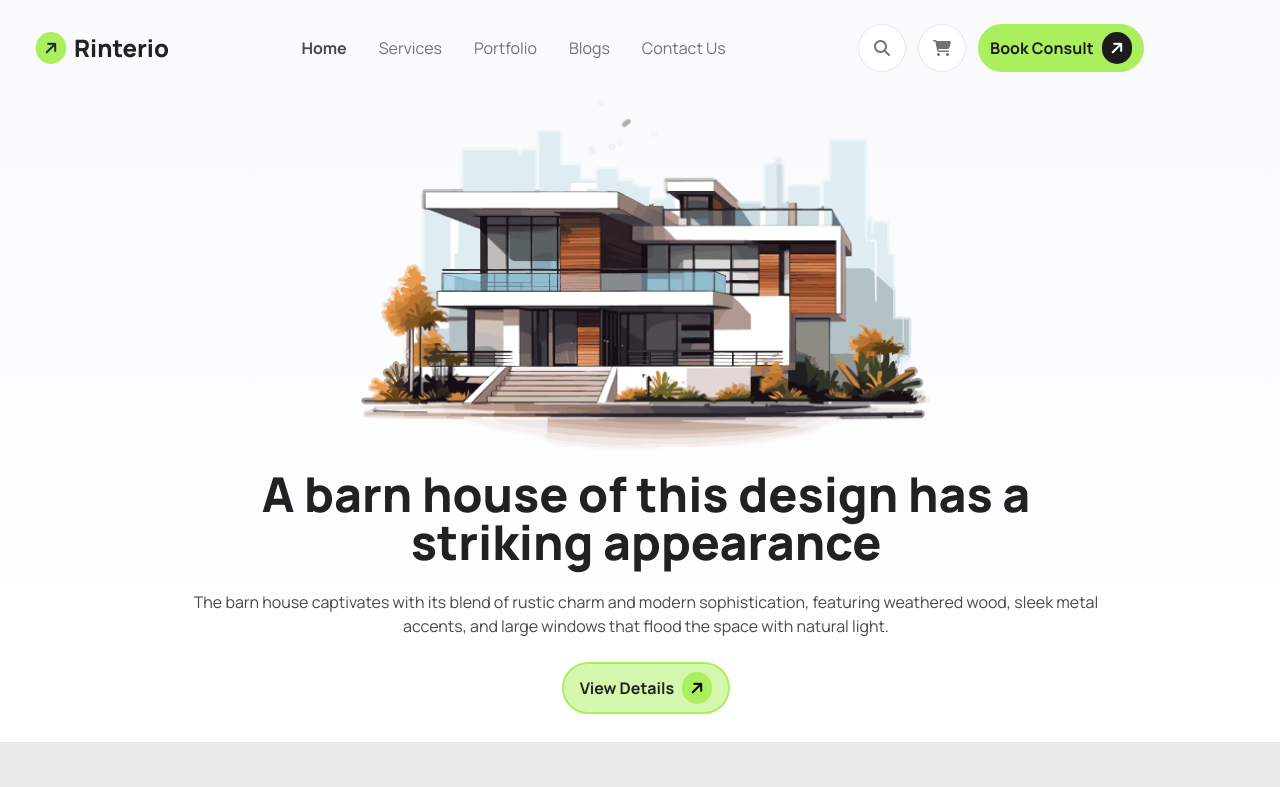
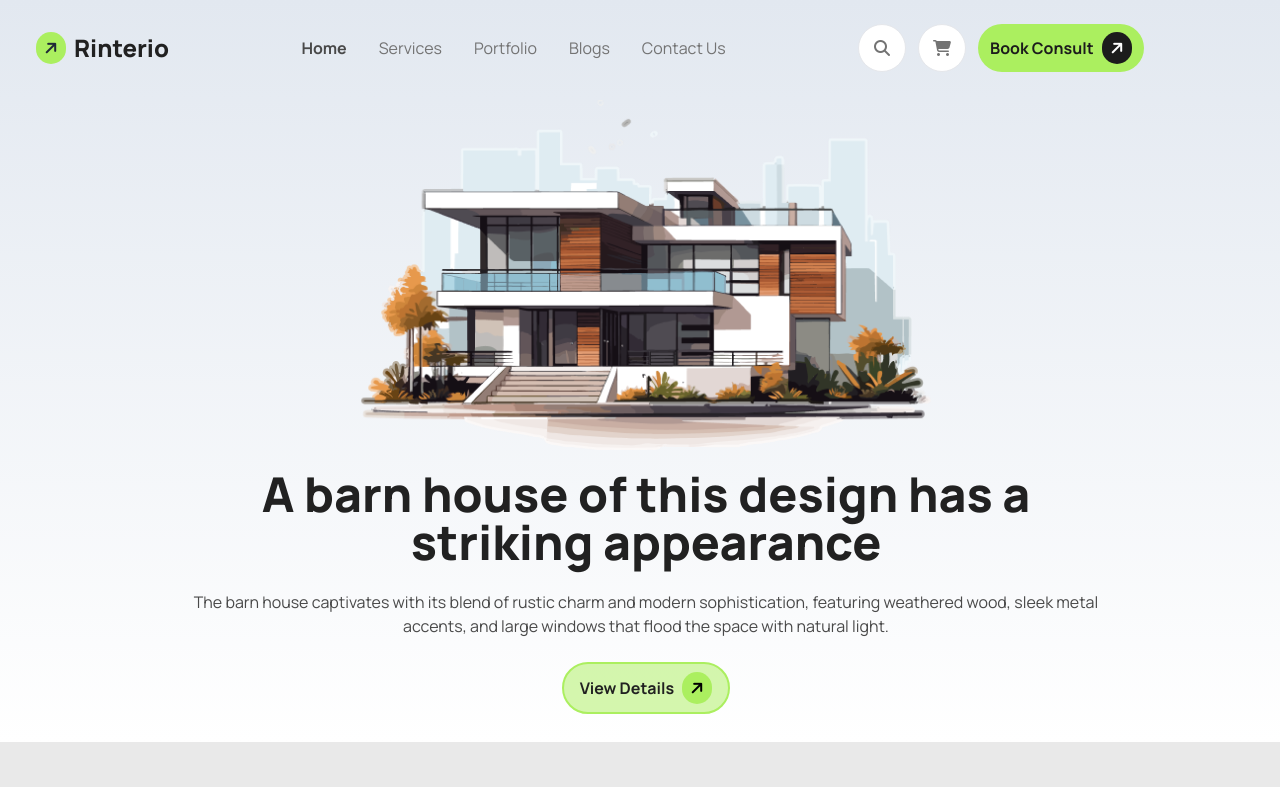
Before and after one commit to sumaiya123-eid/assignment-3, a plain HTML site: page index.html in a window 1280 px wide. Shown: the top 787 px of the page. Drawn offline with nearby package versions, Linux system fonts and the light colour scheme.

Commit message:
add linear gradiant in hero section

```diff
--- a/index.html
+++ b/index.html
@@ -31,11 +31,11 @@
 </head>
 <body class="manrope">
 
-    <header class="px-4 py-3 md:pl-7 max-w-screen-xl mx-auto bg-gradient-to-b from-slate-50 to-white">
+    <header class="px-4 py-3 md:pl-7 bg-gradient-to-b from-slate-200 to-white">
 
       <!-- nav-section -->
 
-      <nav>
+      <nav class="max-w-screen-xl mx-auto ">
         <div class="navbar bg-gradient from-slate-50 to-white flex justify-between md:flex md:justify-between">
           <div class="flex gap-2">
             <button class=" rounded-full py-1 px-2 bg-[#ABEF5F]">
```
